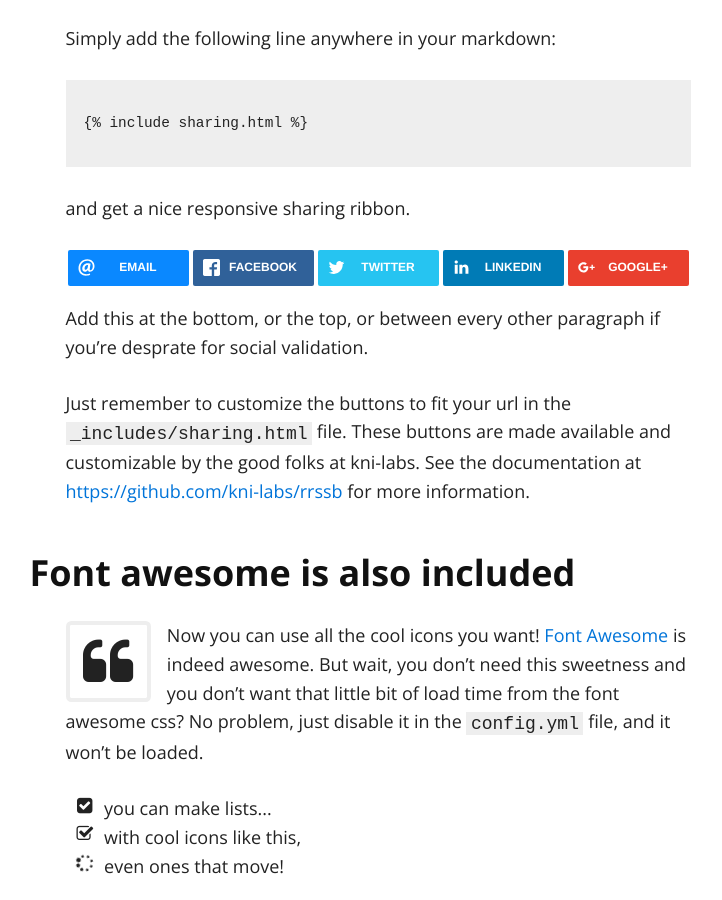
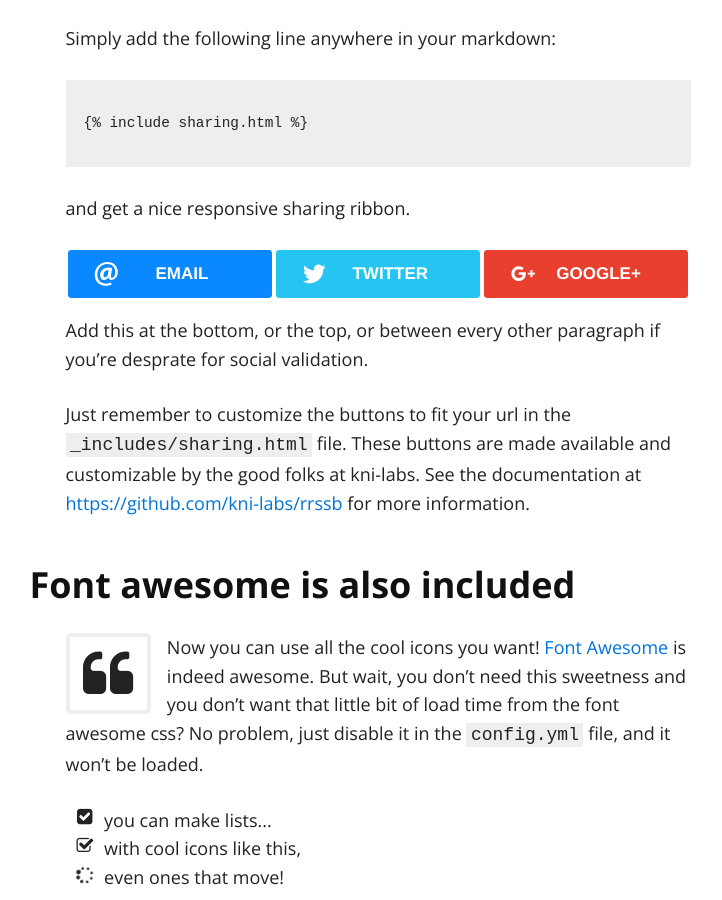
Before and after one commit to bhardin/blam, a Jekyll site: the page built from index.md, in a window 1280 px wide and 900 px high, scrolled down 1531 px. Shown: the whole window, without its empty margins (262-984 px from the left). Built offline with Jekyll 4.4.1, drawn with Linux system fonts in a browser that asks for light colours; nearby versions of some CDN libraries; our own code applies the rules of GitHub Pages for plain Markdown files.

Commit message:
Update sharing.html

```diff
--- a/_includes/sharing.html
+++ b/_includes/sharing.html
@@ -1,5 +1,7 @@
 <div style="margin-bottom: 1em;">
   <ul class="rrssb-buttons rrssb-1">
+
+
     <li class="rrssb-email">
       <!-- Replace subject with your message using URL Endocding: http://meyerweb.com/eric/tools/dencoder/ -->
       <a href="mailto:">
@@ -8,14 +10,6 @@
       </a>
     </li>
 
-    <li class="rrssb-facebook">
-      <!--  Replace with your URL. For best results, make sure you page has the proper FB Open Graph tags in header:
-            https://developers.facebook.com/docs/opengraph/howtos/maximizing-distribution-media-content/ -->
-      <a href="https://www.facebook.com/sharer/sharer.php?u=" class="popup">
-        <span class="rrssb-icon"><svg xmlns="http://www.w3.org/2000/svg" viewBox="0 0 29 29"><path d="M26.4 0H2.6C1.714 0 0 1.715 0 2.6v23.8c0 .884 1.715 2.6 2.6 2.6h12.393V17.988h-3.996v-3.98h3.997v-3.062c0-3.746 2.835-5.97 6.177-5.97 1.6 0 2.444.173 2.845.226v3.792H21.18c-1.817 0-2.156.9-2.156 2.168v2.847h5.045l-.66 3.978h-4.386V29H26.4c.884 0 2.6-1.716 2.6-2.6V2.6c0-.885-1.716-2.6-2.6-2.6z"/></svg></span>
-        <span class="rrssb-text">facebook</span>
-      </a>
-    </li>
 
     <li class="rrssb-twitter">
       <!-- Replace href with your Meta and URL information  -->
@@ -31,13 +25,7 @@
       </a>
     </li>
 
-    <li class="rrssb-linkedin">
-      <!-- Replace href with your meta and URL information -->
-      <a href="http://www.linkedin.com/shareArticle?mini=true&amp;url=" class="popup">
-        <span class="rrssb-icon"><svg xmlns="http://www.w3.org/2000/svg" viewBox="0 0 28 28"><path d="M25.424 15.887v8.447h-4.896v-7.882c0-1.98-.71-3.33-2.48-3.33-1.354 0-2.158.91-2.514 1.802-.13.315-.162.753-.162 1.194v8.216h-4.9s.067-13.35 0-14.73h4.9v2.087c-.01.017-.023.033-.033.05h.032v-.05c.65-1.002 1.812-2.435 4.414-2.435 3.222 0 5.638 2.106 5.638 6.632zM5.348 2.5c-1.676 0-2.772 1.093-2.772 2.54 0 1.42 1.066 2.538 2.717 2.546h.032c1.71 0 2.77-1.132 2.77-2.546C8.056 3.593 7.02 2.5 5.344 2.5h.005zm-2.48 21.834h4.896V9.604H2.867v14.73z"/></svg></span>
-        <span class="rrssb-text">linkedin</span>
-      </a>
-    </li>
+
     <li class="rrssb-googleplus">
       <a href="https://plus.google.com/share?url=" class="popup">
         <span class="rrssb-icon">
@@ -45,5 +33,7 @@
         <span class="rrssb-text">google+</span>
       </a>
     </li>
+
+
   </ul>
 </div>
```
